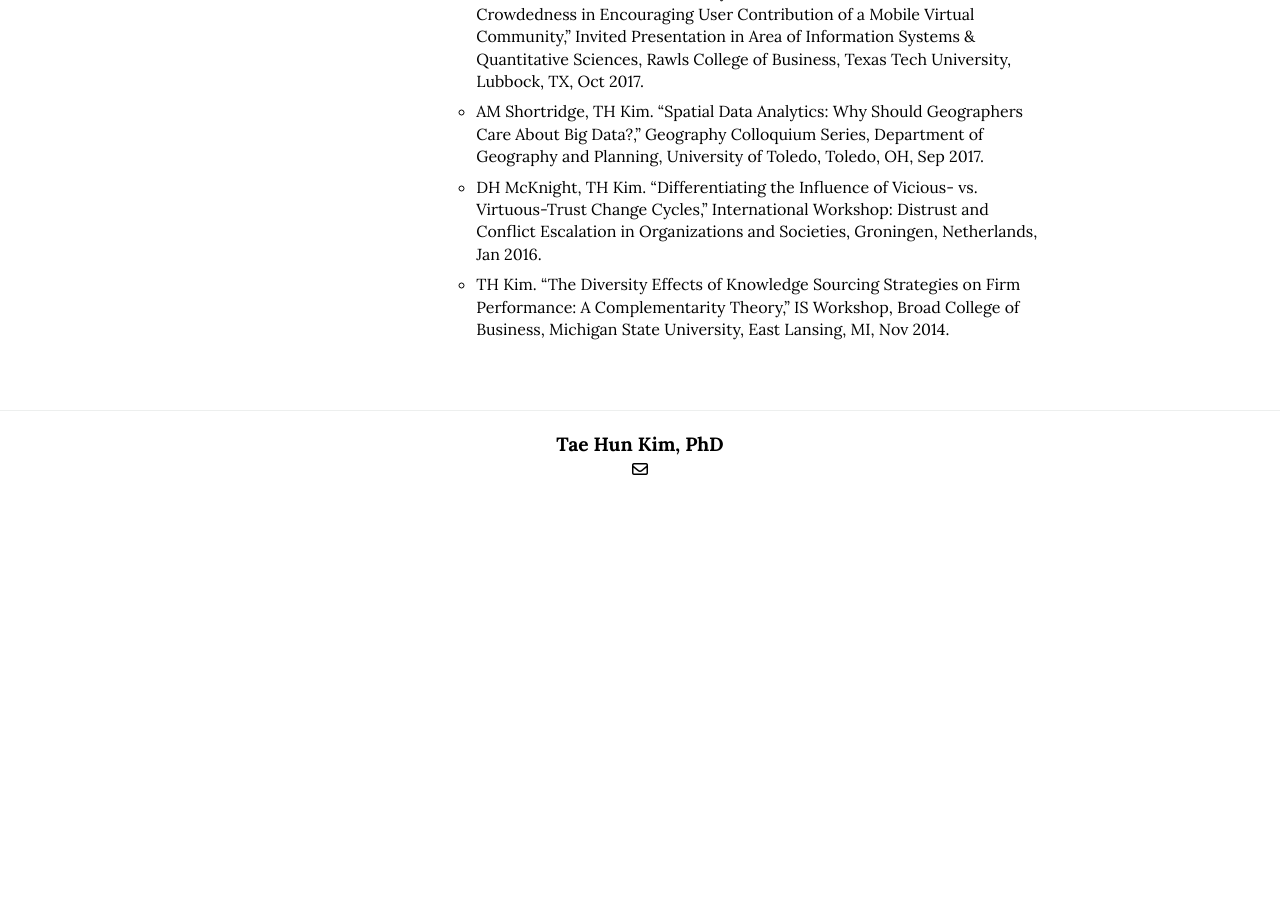
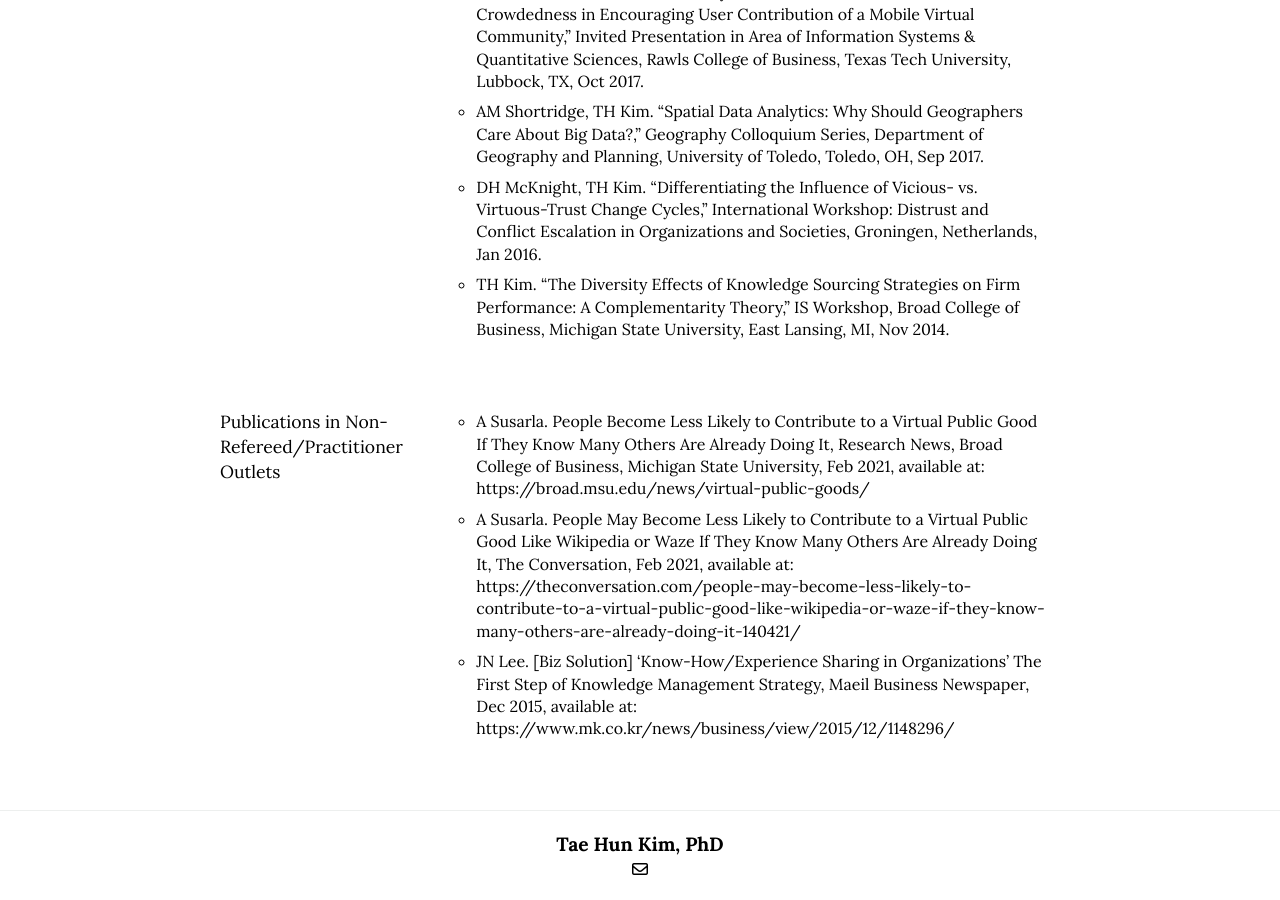
Before and after one commit to istaehun/taehun, a Jekyll site: the page built from index.html, in a window 1280 px wide and 900 px high, scrolled down 5276 px. Built offline with Jekyll 4.4.1, drawn with Linux system fonts in a browser that asks for light colours; nearby versions of some CDN libraries; before the commit the page ends 5777 px from its top, so only the background shows below that.

Commit message:
Update research.yml

```diff
--- a/_data/research.yml
+++ b/_data/research.yml
@@ -67,3 +67,9 @@
     - "AM Shortridge, TH Kim. “Spatial Data Analytics: Why Should Geographers Care About Big Data?,” Geography Colloquium Series, Department of Geography and Planning, University of Toledo, Toledo, OH, Sep 2017."
     - "DH McKnight, TH Kim. “Differentiating the Influence of Vicious- vs. Virtuous-Trust Change Cycles,” International Workshop: Distrust and Conflict Escalation in Organizations and Societies, Groningen, Netherlands, Jan 2016."
     - "TH Kim. “The Diversity Effects of Knowledge Sourcing Strategies on Firm Performance: A Complementarity Theory,” IS Workshop, Broad College of Business, Michigan State University, East Lansing, MI, Nov 2014."
+-
+  sub-title: Publications in Non-Refereed/Practitioner Outlets
+  list:
+      - "A Susarla. People Become Less Likely to Contribute to a Virtual Public Good If They Know Many Others Are Already Doing It, Research News, Broad College of Business, Michigan State University, Feb 2021, available at: https://broad.msu.edu/news/virtual-public-goods/"
+      - "A Susarla. People May Become Less Likely to Contribute to a Virtual Public Good Like Wikipedia or Waze If They Know Many Others Are Already Doing It, The Conversation, Feb 2021, available at: https://theconversation.com/people-may-become-less-likely-to-contribute-to-a-virtual-public-good-like-wikipedia-or-waze-if-they-know-many-others-are-already-doing-it-140421/"
+      - "JN Lee. [Biz Solution] ‘Know-How/Experience Sharing in Organizations’ The First Step of Knowledge Management Strategy, Maeil Business Newspaper, Dec 2015, available at: https://www.mk.co.kr/news/business/view/2015/12/1148296/"
```
